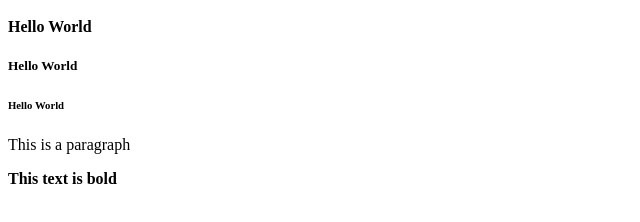
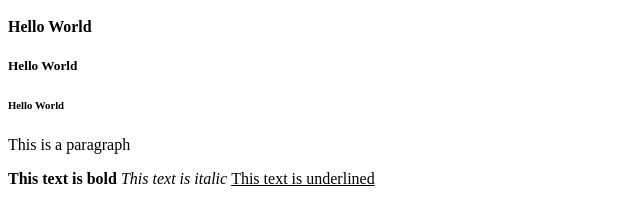
Before and after one commit to aritrasahabengaltv/hello-world, a plain HTML site: page index.html in a window 1280 px wide. Shown: the part 152-374 px from the top of the page, without its empty margins (0-640 px from the left). Drawn offline with Linux system fonts and the light colour scheme.

Commit message:
Update index.html

```diff
--- a/index.html
+++ b/index.html
@@ -14,5 +14,7 @@
 <h6>Hello World</h6>
   <p>This is a paragraph </p>
   <b>This text is bold</b>
+  <i>This text is italic </i>
+  <u>This text is underlined</u>
 </body>
 </html>
```
